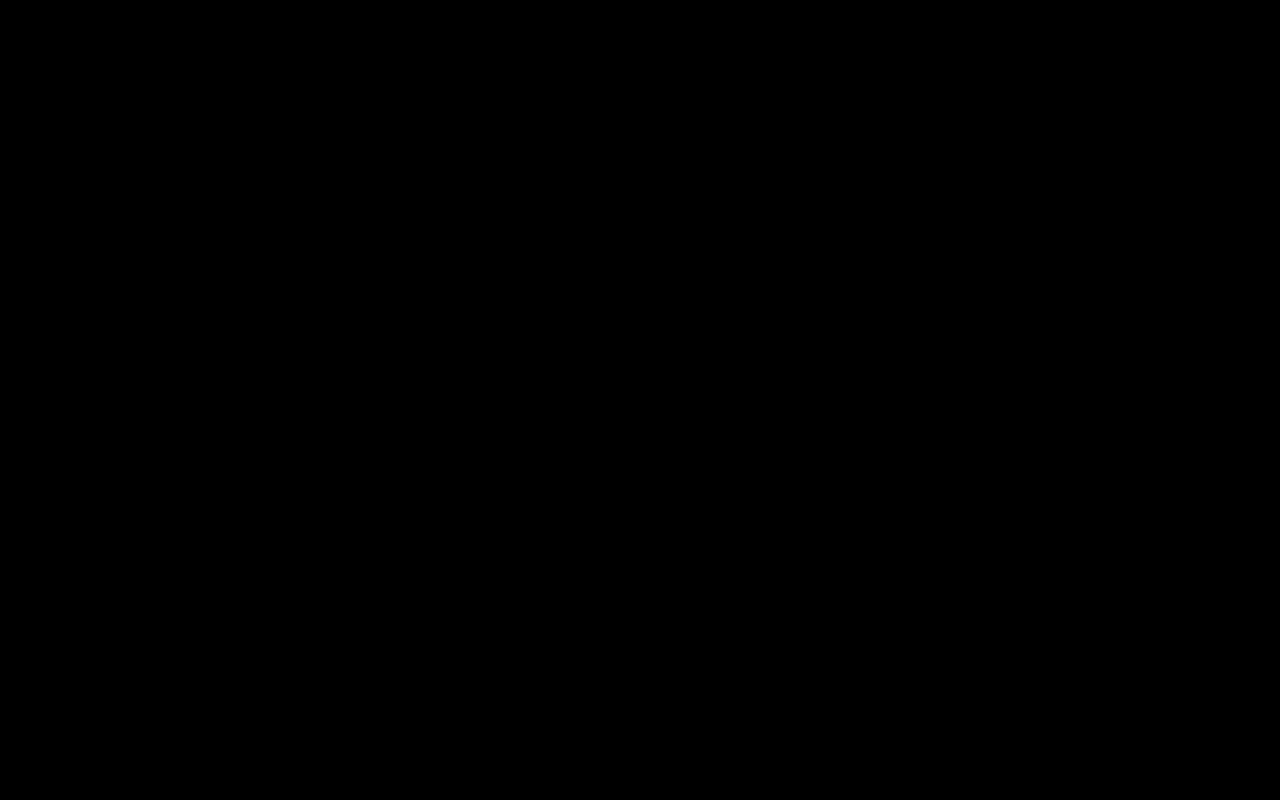
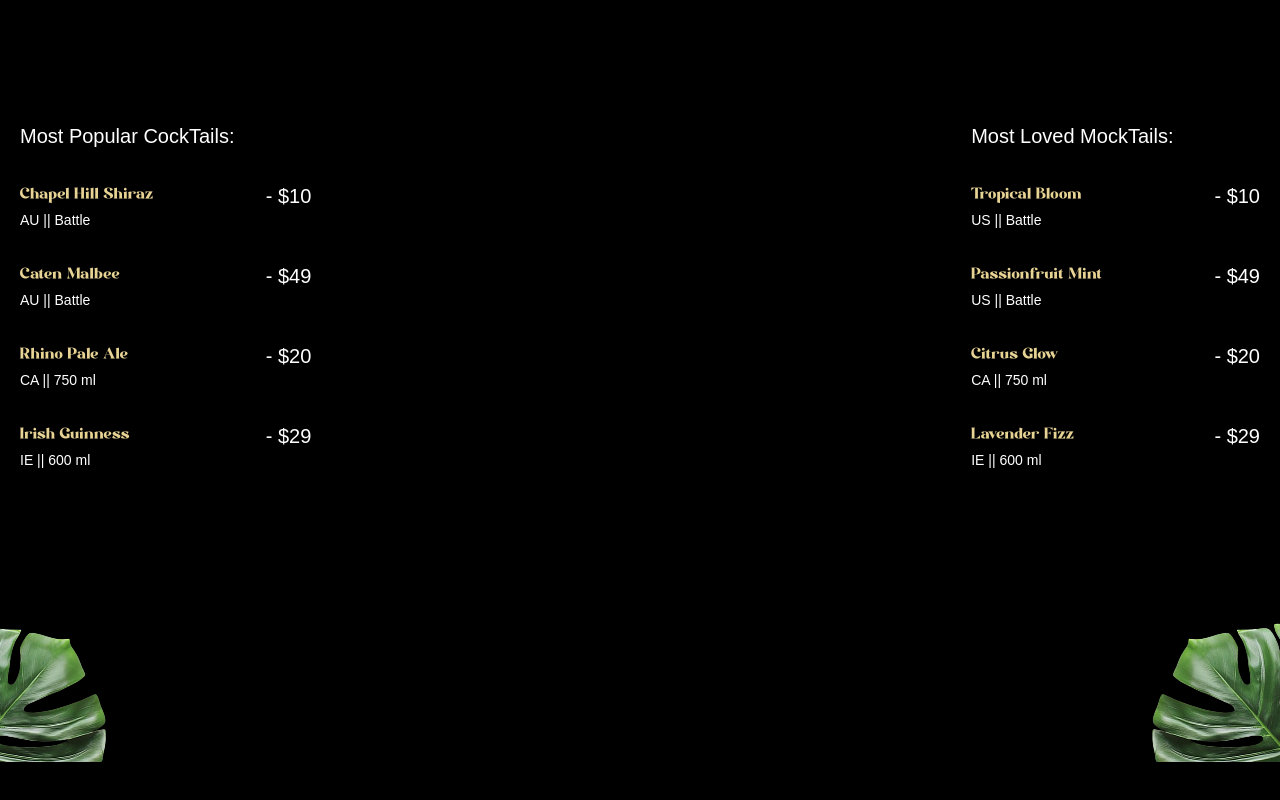
Before and after one commit to Lakshay576/cocktail_gsap, a React (Vite) app: page / in a window 1280 px wide. Shown: the part 838-1638 px from the top of the page. Before the commit the page ends 1600 px from the top, so only its background shows below. Built offline with nearby package versions, Linux system fonts and the light colour scheme; a web font is replaced by a local one.

Commit message:
Implement cocktail section

```diff
--- a/src/App.jsx
+++ b/src/App.jsx
@@ -3,6 +3,7 @@
 import {ScrollTrigger, SplitText} from "gsap/all";
 import Navbar from './components/Navbar';
 import Hero from './components/Hero';
+import CockTails from './components/CockTails';
 
 gsap.registerPlugin(ScrollTrigger, SplitText);
 
@@ -11,6 +12,7 @@
     <main>
         <Navbar />
         <Hero />
+        <CockTails />
         <div className="h-dvh bg-black"></div>
     </main>
 )
--- /dev/null
+++ b/src/components/CockTails.jsx
@@ -0,0 +1,63 @@
+import React from 'react'
+import gsap from 'gsap';
+import { cocktailLists, mockTailLists } from '../../constants'
+import { useGSAP } from '@gsap/react'
+
+const CockTails = () => {
+
+    useGSAP(()=>{
+        const parallaxTimeline = gsap.timeline({
+            scrollTrigger: {
+                trigger: '#cocktails',
+                start: "top 30%",
+                end: 'bottom 80%',
+                scrub: true,
+            }
+        })
+
+        parallaxTimeline.from('#c-left-leaf', {
+            x: -100, y: 100,
+        })
+        .from('#c-right-leaf', {
+            x:100, y:100
+        })
+    })
+
+  return (
+    <section id="cocktails" className='nosiy'>
+        <img src="/images/cocktail-left-leaf.png" alt="left-leaf" id='c-left-leaf' />
+        <img src="/images/cocktail-right-leaf.png" alt="right-leaf" id='c-right-leaf' />
+        <div className="list">
+            <div className="popular">
+                <h2>Most Popular CockTails:</h2>
+
+                <ul>{cocktailLists.map((drink)=>(
+                    <li key={drink.name}>
+                        <div className="md:me-28">
+                            <h3>{drink.name}</h3>
+                            <p>{drink.country} || {drink.detail}</p>
+                        </div>
+                        <span>- {drink.price}</span>
+                    </li>
+                ))}</ul>
+            </div>
+            <div className="loved">
+                <h2>Most Loved MockTails:</h2>
+
+                <ul>{mockTailLists.map((drink)=>(
+                    <li key={drink.name}>
+                        <div className="me-28">
+                            <h3>{drink.name}</h3>
+                            <p>{drink.country} || {drink.detail}</p>
+                        </div>
+                        <span>- {drink.price}</span>
+                    </li>
+                ))}</ul>
+            </div>
+        </div>
+
+    </section>
+  )
+}
+
+export default CockTails
--- a/src/components/Hero.jsx
+++ b/src/components/Hero.jsx
@@ -1,9 +1,15 @@
 import gsap from 'gsap'
 import { useGSAP } from '@gsap/react'
 import { SplitText } from 'gsap/all'
-import React from 'react'
+import React, { useRef } from 'react'
+import {useMediaQuery} from 'react-responsive'
 
 const Hero = () => {
+
+    const videoRef = useRef();
+
+    const isMobile = useMediaQuery({maxWidth: 767});
+
     useGSAP(()=>{
         const heroSplit = new SplitText('.title', {type: 'chars, words' });
 
@@ -36,8 +42,29 @@
         })
         .to('.right-leaf', {y: 200},0)
         .to('.left-leaf', {y: -200}, 0)
+
+        const startValue = isMobile ? 'top 50%' : 'center 60%';
+        const endValue = isMobile? '120% top' : 'bottom top';
+
+        const tl = gsap.timeline({
+            scrollTrigger: {
+                trigger: "video",
+                start: startValue,
+                end: endValue,
+                scrub: true,
+                pin: true,
+            }
+        });
+
+        videoRef.current.onloadedmetadata = () => {
+            tl.to(videoRef.current, {
+                currentTime: videoRef.current.duration
+            })
+        }
+
     },[])
   return (
+    <>
     <section id='hero' className='noisy'>
         <h1 className='title'>MOJITO</h1>
 
@@ -62,6 +89,15 @@
         </div>
 
     </section>
+    <div className="video absolute inset-0">
+        <video ref={videoRef}
+         src="/videos/output.mp4"
+        muted
+        playsInline
+        preload='auto'
+        />
+    </div>
+    </>
   )
 }
 
```
